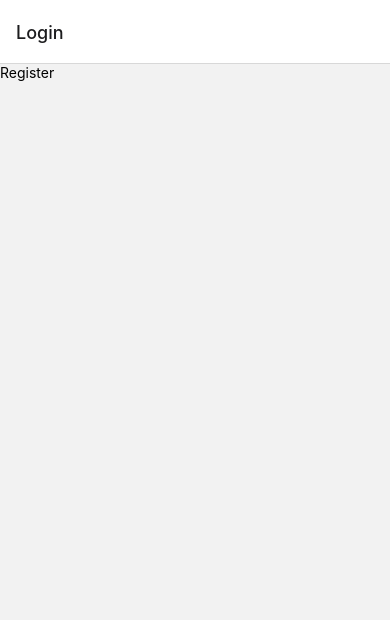
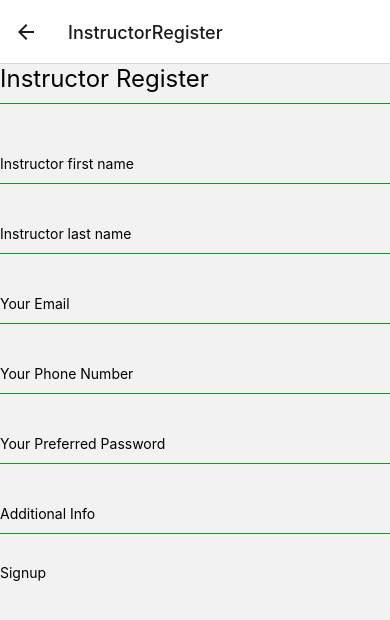
Before and after one commit to vboo123/AmcAppReactNative, a React Native app in the folder AmcApp/: screen /InstructorRegister in a window 390 px wide. Before the commit this address had no page. Shown: the top 620 px of the page. Built offline with nearby package versions, Linux system fonts and the light colour scheme.

Commit message:
Fixed Instructor Registration button

```diff
--- a/AmcApp/App.js
+++ b/AmcApp/App.js
@@ -3,6 +3,7 @@ import {createNativeStackNavigator} from '@react-navigation/native-stack';
 import Login from './Components/Login';
 import StudentRegister from './Components/StudentRegister';
 import VolunteerRegister from './Components/VolunteerRegister';
+import InstructorRegister from './Components/InstructorRegister';
 
 const Stack = createNativeStackNavigator();
 
@@ -17,6 +18,7 @@ export default function App()
         />
         <Stack.Screen name="StudentRegister" component={StudentRegister}/>
         <Stack.Screen name="VolunteerRegister" component={VolunteerRegister}/>
+        <Stack.Screen name="InstructorRegister" component={InstructorRegister}/>
       </Stack.Navigator>
     </NavigationContainer>
   );
--- a/AmcApp/Components/InstructorRegister.js
+++ b/AmcApp/Components/InstructorRegister.js
@@ -29,7 +29,7 @@ export default function InstructorRegister()
             defaultValue = {email}
             underlineColorAndroid = {'transparent'}/>
 
-            <TextInput style = {styles.textinput} placeholders = "Your Phone Number"
+            <TextInput style = {styles.textinput} placeholder = "Your Phone Number"
             onChangeText = {newText => setPhoneNumber(newText)}
             defaultValue = {phoneNumber}
             underlineColorAndroid = {'transparent'}/>
@@ -40,9 +40,9 @@ export default function InstructorRegister()
             secureTextEntry={true}
             underlineColorAndroid={'transparent'} />
 
-            <TextInput style = {styles.textinput} placeholders = "Your Phone Number"
-            onChangeText = {newText => setPhoneNumber(newText)}
-            defaultValue = {phoneNumber}
+            <TextInput style = {styles.textinput} placeholder = "Additional Info"
+            onChangeText = {newText => setAdditionalInfo(newText)}
+            defaultValue = {additionalInfo}
             underlineColorAndroid = {'transparent'}/>
 
             <TouchableOpacity style = {Styles.button}>
--- a/AmcApp/Components/Login.js
+++ b/AmcApp/Components/Login.js
@@ -2,6 +2,7 @@ import { StatusBar } from 'expo-status-bar';
 import React, {useState} from 'react';
 import { StyleSheet, Text, Modal, View, TouchableOpacity, Button} from 'react-native';
 import Styles from '../Styling/Styles.css';
+
 
 export default function Login({navigation})
 {
@@ -21,6 +22,7 @@ export default function Login({navigation})
     }
     if(registerType === 'InstructorRegister')
       {
+        console.log("Successfull performed onPressRegister for Instructor Register!")
         navigation.navigate('InstructorRegister')
       }
     if(modalVisible)
```
